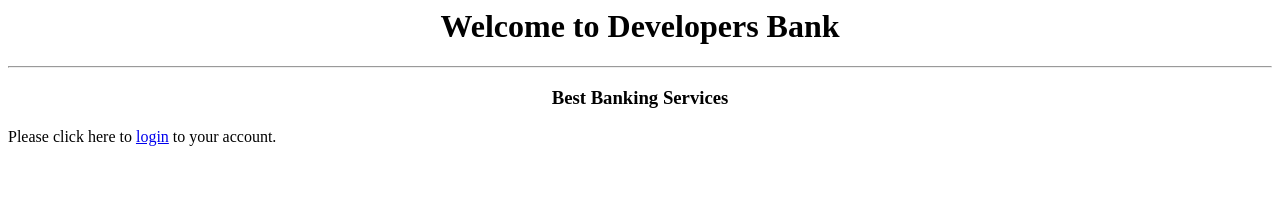
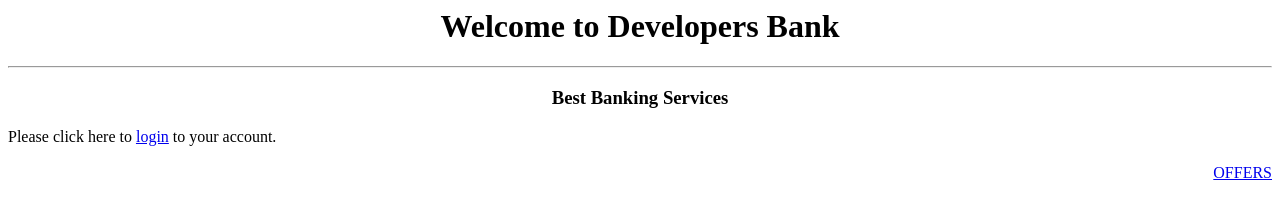
Before and after one commit to sudha1744/DevelopersBank, a plain HTML site: page index.html in a window 1280 px wide. Drawn offline with Linux system fonts and the light colour scheme.

Commit message:
Update index.html

```diff
--- a/index.html
+++ b/index.html
@@ -4,3 +4,5 @@
 <h3>Best Banking Services</h3>
 </center>
 Please click here to <a href="login.html">login</a> to your account.
+<br><br>
+<div align="right"> <a href="offers.html">OFFERS</a> </div>
```
